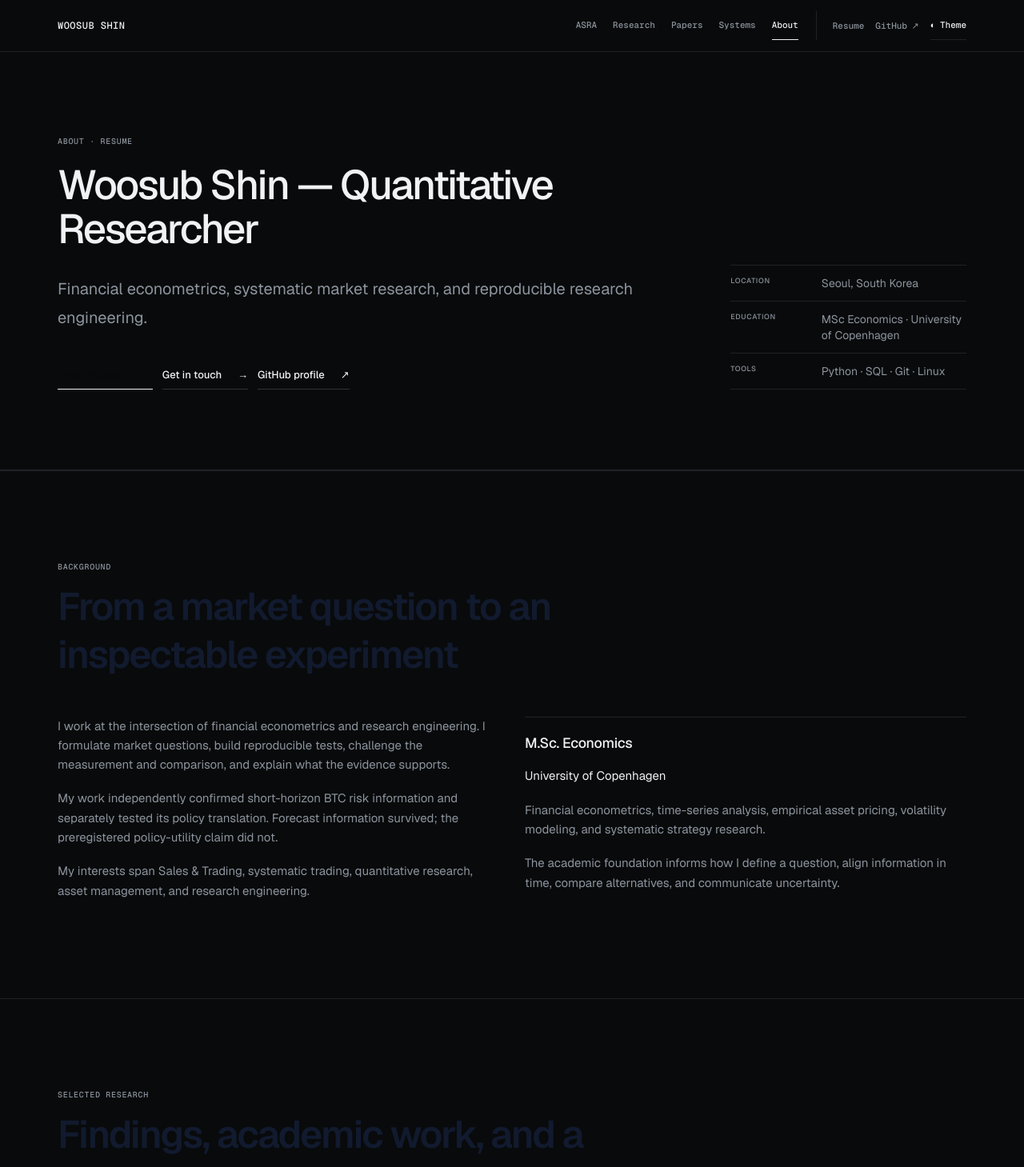
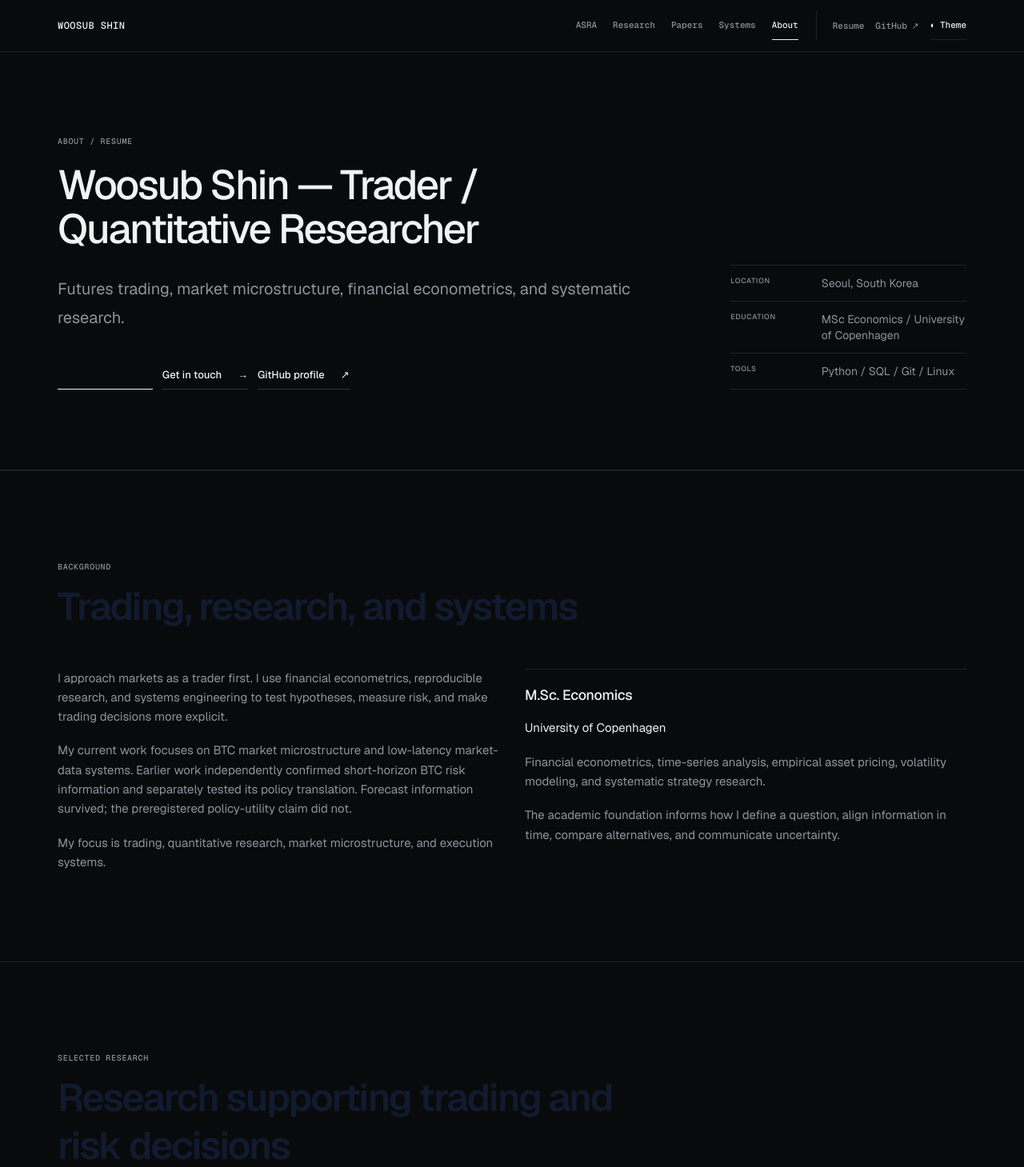
Before and after one commit to MeanyDeany/woosub-shin, a Next.js app: page /resume in a window 1280 px wide. Shown: the top 1459 px of the page at 80% size. Built offline with nearby package versions, Linux system fonts and the light colour scheme.

Commit message:
Reframe resume copy around trader identity

```diff
--- a/app/resume/page.tsx
+++ b/app/resume/page.tsx
@@ -8,7 +8,7 @@ import { metadataFor } from "@/lib/site-metadata";
 export const metadata = metadataFor(
   "/resume",
   "Resume and Background",
-  "Woosub Shin, Quantitative Researcher. Economics MSc from the University of Copenhagen, financial econometrics, systematic market research, and reproducible research engineering.",
+  "Woosub Shin, Trader and Quantitative Researcher. Economics MSc from the University of Copenhagen, with work in futures trading, market microstructure, financial econometrics, and systematic research.",
 );
 
 const selectedResearch = [
@@ -22,19 +22,19 @@ export default function ResumePage() {
     <PageShell>
       <div className="research-page">
         <PageHero
-          eyebrow="About · Resume"
-          title="Woosub Shin — Quantitative Researcher"
-          intro="Financial econometrics, systematic market research, and reproducible research engineering."
+          eyebrow="About / Resume"
+          title="Woosub Shin — Trader / Quantitative Researcher"
+          intro="Futures trading, market microstructure, financial econometrics, and systematic research."
           actions={<><CtaLink href="mailto:woosub815@gmail.com" kind="primary">Email Woosub</CtaLink><CtaLink href="/contact">Get in touch</CtaLink><CtaLink href="https://github.com/MeanyDeany" newTab>GitHub profile</CtaLink></>}
-          metadata={[{ label: "Location", value: "Seoul, South Korea" }, { label: "Education", value: "MSc Economics · University of Copenhagen" }, { label: "Tools", value: "Python · SQL · Git · Linux" }]}
+          metadata={[{ label: "Location", value: "Seoul, South Korea" }, { label: "Education", value: "MSc Economics / University of Copenhagen" }, { label: "Tools", value: "Python / SQL / Git / Linux" }]}
         />
 
-        <EditorialSection id="background" eyebrow="Background" title="From a market question to an inspectable experiment">
+        <EditorialSection id="background" eyebrow="Background" title="Trading, research, and systems">
           <div className="research-grid">
             <div className="research-prose">
-              <p>I work at the intersection of financial econometrics and research engineering. I formulate market questions, build reproducible tests, challenge the measurement and comparison, and explain what the evidence supports.</p>
-              <p>My work independently confirmed short-horizon BTC risk information and separately tested its policy translation. {researchEvidence.policyUtility.finding}</p>
-              <p>My interests span Sales &amp; Trading, systematic trading, quantitative research, asset management, and research engineering.</p>
+              <p>I approach markets as a trader first. I use financial econometrics, reproducible research, and systems engineering to test hypotheses, measure risk, and make trading decisions more explicit.</p>
+              <p>My current work focuses on BTC market microstructure and low-latency market-data systems. Earlier work independently confirmed short-horizon BTC risk information and separately tested its policy translation. {researchEvidence.policyUtility.finding}</p>
+              <p>My focus is trading, quantitative research, market microstructure, and execution systems.</p>
             </div>
             <article className="research-card">
               <h3>M.Sc. Economics</h3>
@@ -45,12 +45,12 @@ export default function ResumePage() {
           </div>
         </EditorialSection>
 
-        <EditorialSection id="research" eyebrow="Selected research" title="Findings, academic work, and a retained historical system" intro="Each study retains its own evidence class, assessment context, and limitations.">
+        <EditorialSection id="research" eyebrow="Selected research" title="Research supporting trading and risk decisions" intro="Each study keeps its own assessment context, evidence class, and limitations.">
           <div>{selectedResearch.map((record) => <ResearchFindingCard key={record.id} record={record} />)}</div>
           <div className="research-actions"><CtaLink href="/research">View all research findings</CtaLink><CtaLink href="/papers">Read the academic papers</CtaLink></div>
         </EditorialSection>
 
-        <EditorialSection id="skills" eyebrow="Research engineering" title="Build the test and preserve its reasoning">
+        <EditorialSection id="skills" eyebrow="Methods and systems" title="Research methods and technical systems">
           <div className="research-grid">
             <article className="research-card">
               <h3>Methodology and infrastructure</h3>
@@ -74,8 +74,8 @@ export default function ResumePage() {
           </div>
         </EditorialSection>
 
-        <EditorialSection id="contact" eyebrow="Contact" title="Research discussions and professional opportunities">
-          <p className="research-prose">I can turn a market question into a reproducible experiment, challenge the measurement, and explain what survived.</p>
+        <EditorialSection id="contact" eyebrow="Contact" title="Trading, quantitative research, and professional opportunities">
+          <p className="research-prose">I am interested in trading and quantitative roles where market judgment, research, and systems work meet.</p>
           <div className="research-actions"><CtaLink href="mailto:woosub815@gmail.com">woosub815@gmail.com</CtaLink><Link href="/contact" className="research-button">Contact Woosub</Link><CtaLink href="https://github.com/MeanyDeany" newTab>GitHub profile</CtaLink></div>
         </EditorialSection>
       </div>
```
